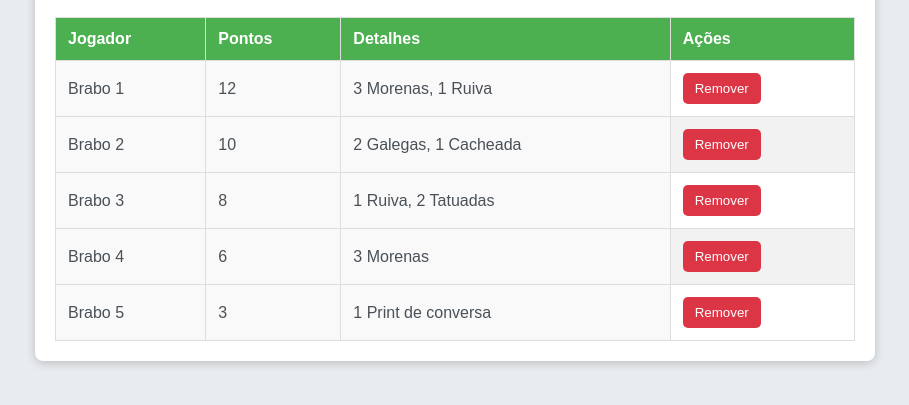
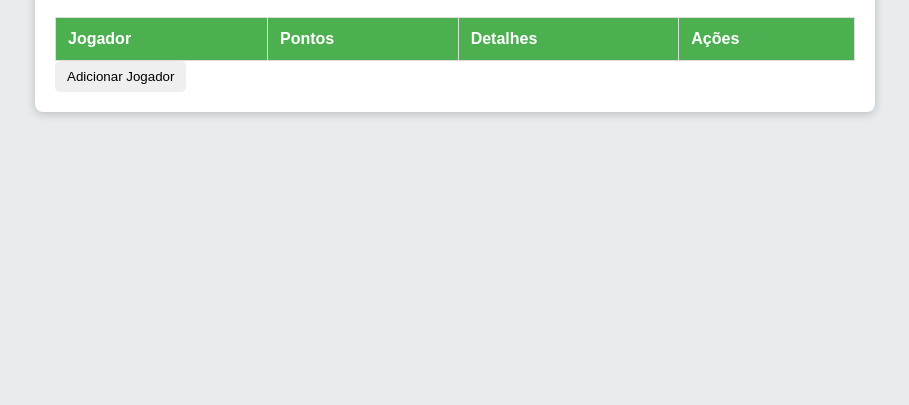
Before and after one commit to 1ajaxx/cartola-placar, a plain HTML site: page index.html in a window 1280 px wide. Shown: the part 101-506 px from the top of the page, without its empty margins (185-1094 px from the left). Drawn offline with Linux system fonts and the light colour scheme.

Commit message:
Update index.html

```diff
--- a/index.html
+++ b/index.html
@@ -18,55 +18,72 @@
                     <th>Ações</th>
                 </tr>
             </thead>
-            <tbody>
-                <tr>
-                    <td contenteditable="true">Brabo 1</td>
-                    <td contenteditable="true">12</td>
-                    <td contenteditable="true">3 Morenas, 1 Ruiva</td>
+            <tbody id="placar-body">
+                <!-- As linhas serão geradas aqui pelo JavaScript -->
+            </tbody>
+        </table>
+        <button id="add-btn">Adicionar Jogador</button>
+    </div>
+    <script>
+        // Função para carregar os dados do Local Storage
+        function loadData() {
+            const placarData = JSON.parse(localStorage.getItem('placar')) || [];
+            const placarBody = document.getElementById('placar-body');
+            placarBody.innerHTML = '';
+
+            placarData.forEach((jogador, index) => {
+                const row = document.createElement('tr');
+                row.innerHTML = `
+                    <td contenteditable="true" onblur="saveData()"> ${jogador.nome} </td>
+                    <td contenteditable="true" onblur="saveData()"> ${jogador.pontos} </td>
+                    <td contenteditable="true" onblur="saveData()"> ${jogador.detalhes} </td>
                     <td>
                         <button class="remove-btn" onclick="removeRow(this)">Remover</button>
                     </td>
-                </tr>
-                <tr>
-                    <td contenteditable="true">Brabo 2</td>
-                    <td contenteditable="true">10</td>
-                    <td contenteditable="true">2 Galegas, 1 Cacheada</td>
-                    <td>
-                        <button class="remove-btn" onclick="removeRow(this)">Remover</button>
-                    </td>
-                </tr>
-                <tr>
-                    <td contenteditable="true">Brabo 3</td>
-                    <td contenteditable="true">8</td>
-                    <td contenteditable="true">1 Ruiva, 2 Tatuadas</td>
-                    <td>
-                        <button class="remove-btn" onclick="removeRow(this)">Remover</button>
-                    </td>
-                </tr>
-                <tr>
-                    <td contenteditable="true">Brabo 4</td>
-                    <td contenteditable="true">6</td>
-                    <td contenteditable="true">3 Morenas</td>
-                    <td>
-                        <button class="remove-btn" onclick="removeRow(this)">Remover</button>
-                    </td>
-                </tr>
-                <tr>
-                    <td contenteditable="true">Brabo 5</td>
-                    <td contenteditable="true">3</td>
-                    <td contenteditable="true">1 Print de conversa</td>
-                    <td>
-                        <button class="remove-btn" onclick="removeRow(this)">Remover</button>
-                    </td>
-                </tr>
-            </tbody>
-        </table>
-    </div>
-    <script>
+                `;
+                placarBody.appendChild(row);
+            });
+        }
+
+        // Função para salvar os dados no Local Storage
+        function saveData() {
+            const placarRows = document.querySelectorAll('#placar-body tr');
+            const placarData = [];
+
+            placarRows.forEach(row => {
+                const nome = row.cells[0].innerText;
+                const pontos = row.cells[1].innerText;
+                const detalhes = row.cells[2].innerText;
+                placarData.push({ nome, pontos, detalhes });
+            });
+
+            localStorage.setItem('placar', JSON.stringify(placarData));
+        }
+
+        // Função para remover uma linha da tabela
         function removeRow(button) {
             const row = button.parentElement.parentElement; // Pega a linha do botão
             row.remove(); // Remove a linha
+            saveData(); // Atualiza o Local Storage
         }
+
+        // Função para adicionar um novo jogador
+        document.getElementById('add-btn').addEventListener('click', () => {
+            const row = document.createElement('tr');
+            row.innerHTML = `
+                <td contenteditable="true" onblur="saveData()">Novo Jogador</td>
+                <td contenteditable="true" onblur="saveData()">0</td>
+                <td contenteditable="true" onblur="saveData()">Detalhes</td>
+                <td>
+                    <button class="remove-btn" onclick="removeRow(this)">Remover</button>
+                </td>
+            `;
+            document.getElementById('placar-body').appendChild(row);
+            saveData(); // Atualiza o Local Storage
+        });
+
+        // Carrega os dados ao iniciar
+        loadData();
     </script>
 </body>
 </html>
```
